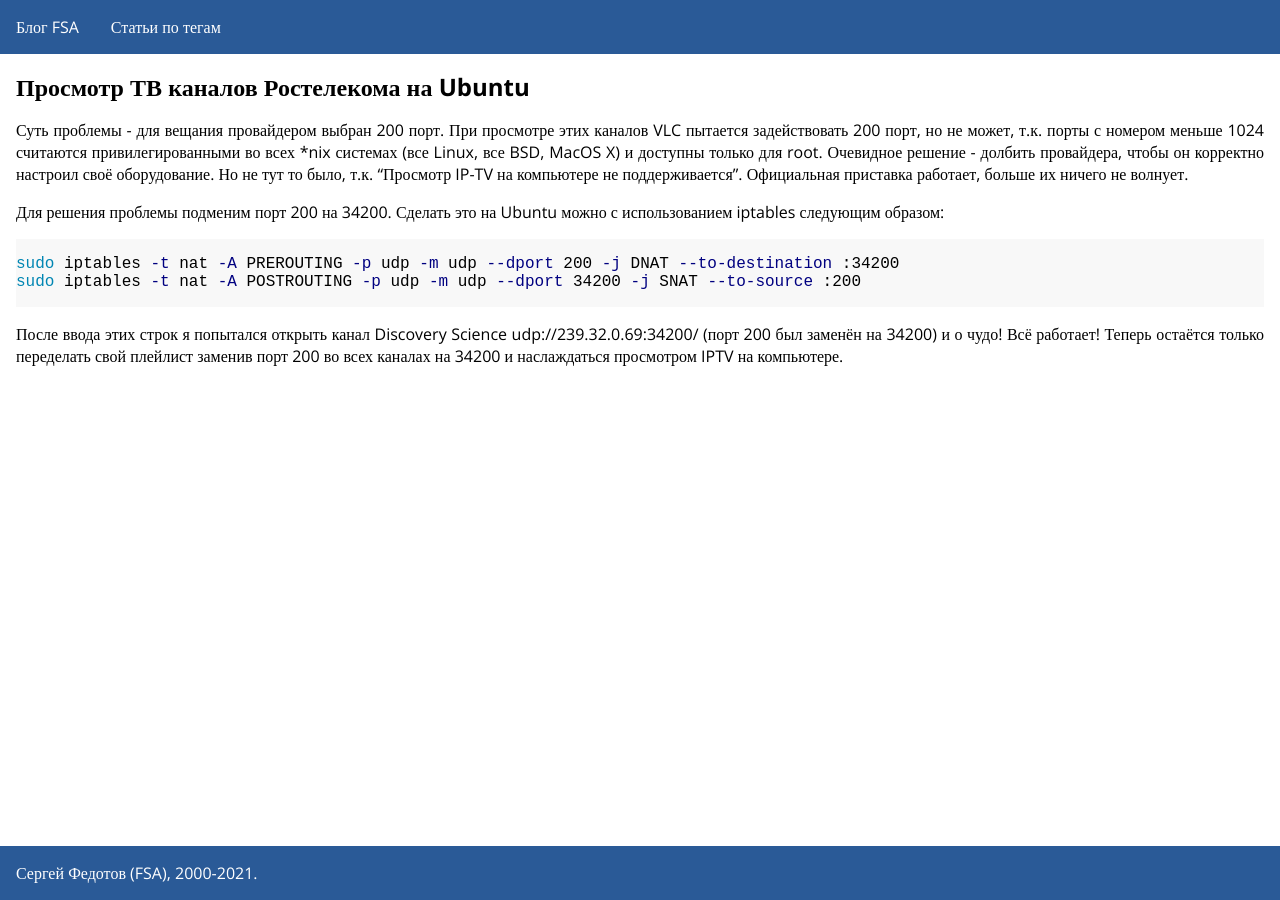
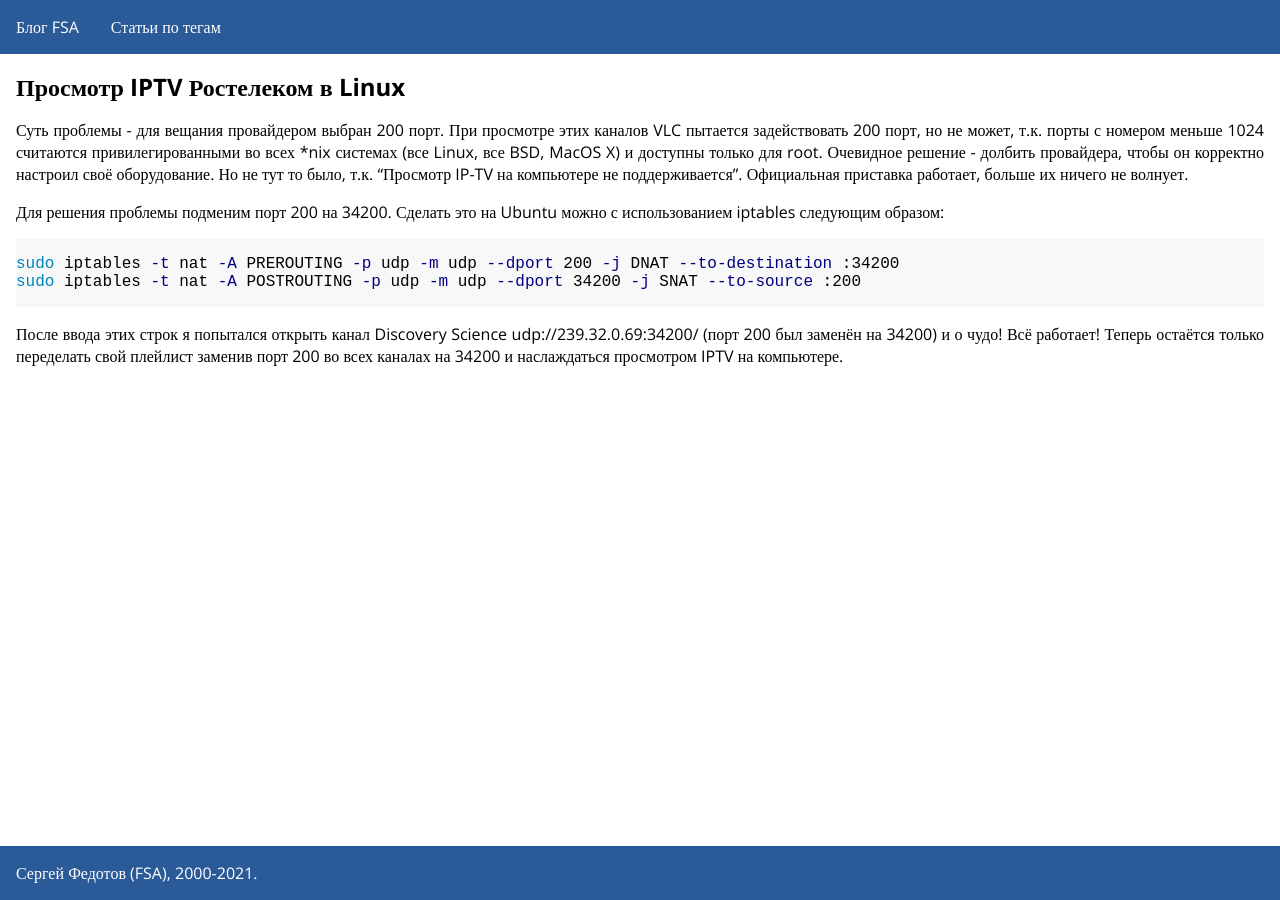
Before and after one commit to fsa/site, a Jekyll site: the page built from _posts/2011-02-11-iptv_rostelecom_bug.md, in a window 1280 px wide. Built offline with Jekyll 4.4.1, drawn with Linux system fonts in a browser that asks for light colours.

Commit message:
Update 2011-02-11-iptv_rostelecom_bug.md

```diff
--- a/_posts/2011-02-11-iptv_rostelecom_bug.md
+++ b/_posts/2011-02-11-iptv_rostelecom_bug.md
@@ -1,8 +1,8 @@
 ---
 layout: post
-title: Просмотр ТВ каналов Ростелекома на Ubuntu
+title: Просмотр IPTV Ростелеком в Linux
 date: 2011-02-11 02:18:00 +0500
-tags: [IPTV, Ubuntu, Ростелеком]
+tags: [IPTV, Ubuntu, Linux]
 ---
 Суть проблемы - для вещания провайдером выбран 200 порт. При просмотре этих каналов VLC пытается задействовать 200 порт, но не может, т.к. порты с номером меньше 1024 считаются привилегированными во всех *nix системах (все Linux, все BSD, MacOS X) и доступны только для root. Очевидное решение - долбить провайдера, чтобы он корректно настроил своё оборудование. Но не тут то было, т.к. "Просмотр IP-TV на компьютере не поддерживается". Официальная приставка работает, больше их ничего не волнует.
 
```
